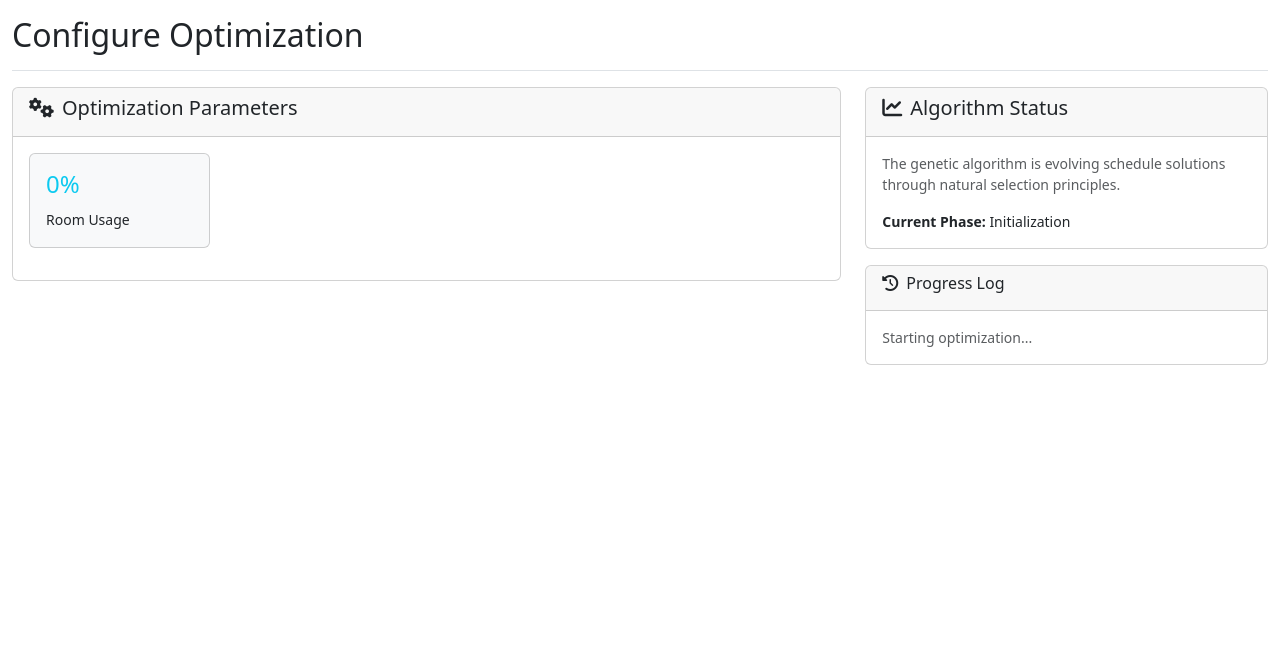
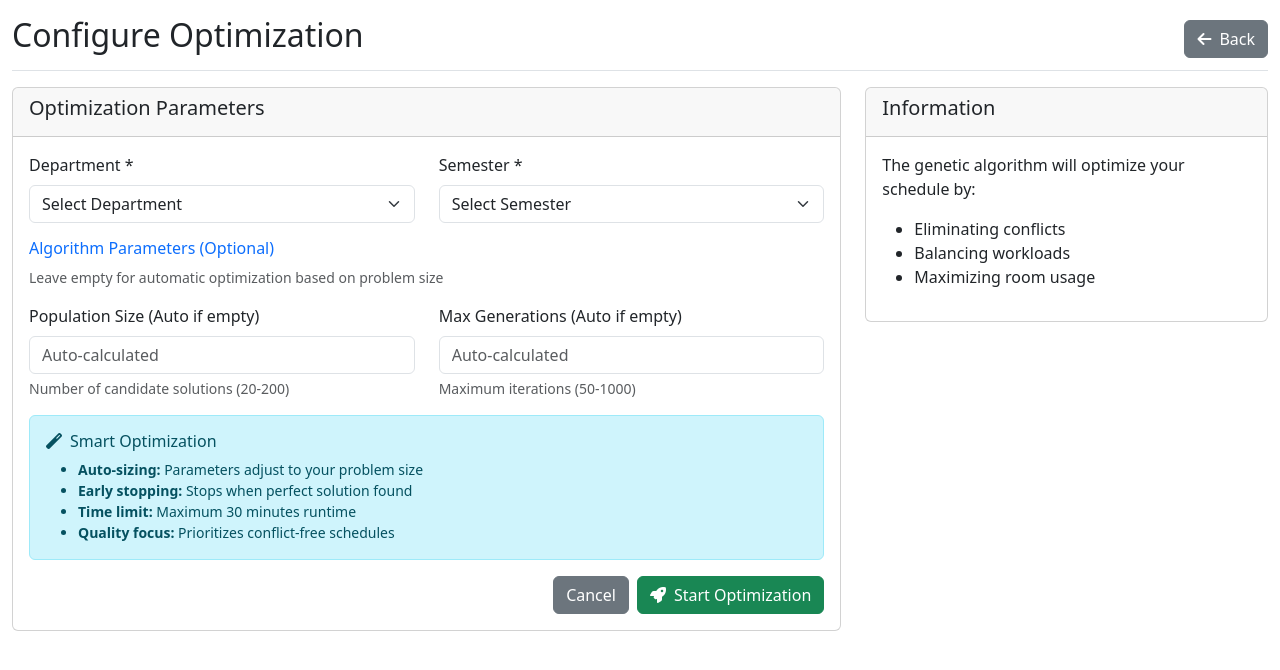
Before and after one commit to beyzanurbayir/ScheduleProject_Python, a Flask app: page /optimize/configure in a window 1280 px wide. Shown: the part 56-726 px from the top of the page. Run offline with Flask 3, Linux system fonts and the light colour scheme.

Commit message:
optimize generic algoritma ile algoritma oluşturma kodu geliştirildi ama hala yetersiz ve hata alıyorum.

```diff
--- a/app.py
+++ b/app.py
@@ -196,6 +196,7 @@ def create_app():
 
         return min(base_progress + bonus, 100)
 
+
     @app.errorhandler(404)
     def not_found(error):
         return render_template('errors/404.html'), 404
@@ -243,6 +244,10 @@ def create_app():
 
     return app
 
+
+
+
+
 if __name__ == '__main__':
     app = create_app()
 
--- a/models/database.py
+++ b/models/database.py
@@ -283,6 +283,8 @@ class Instructor(db.Model):
         assignment = next((ia for ia in self.lesson_assignments if ia.lesson_id == lesson.id), None)
         return assignment is not None
 
+
+
     def to_dict(self):
         return {
             'id': self.id,
--- a/routes/optimization.py
+++ b/routes/optimization.py
@@ -1,19 +1,34 @@
-# ===== routes/optimization.py =====
+# ===== routes/optimization.py - DÜZELTME =====
 from flask import Blueprint, render_template, request, jsonify, flash, redirect, url_for
-from models.database import db, Department, OptimizationRun
-from models.optimization import AdvancedScheduleOptimizer, OptimizationConfig
+from models.database import db, Department, OptimizationRun, Lesson, Instructor, Classroom
+# import app as flask_app
+
+# Import kontrolü ile optimization modülü
+try:
+    from models.optimization import AdvancedScheduleOptimizer, OptimizationConfig
+    OPTIMIZATION_AVAILABLE = True
+except ImportError as e:
+    print(f"Warning: Optimization module import failed: {e}")
+    OPTIMIZATION_AVAILABLE = False
+
+from sqlalchemy import func
 import threading
 import uuid
 import time
+import logging
 
 optimization_bp = Blueprint('optimization', __name__)
 
 # Global storage for optimization progress
 optimization_sessions = {}
 
+# Logging setup
+logging.basicConfig(level=logging.INFO)
+logger = logging.getLogger(__name__)
+
 @optimization_bp.route('/')
 def index():
-    departments = Department.query.all()
+    departments = Department.query.filter_by(is_active=True).all()
     recent_runs = OptimizationRun.query.order_by(OptimizationRun.created_at.desc()).limit(10).all()
     return render_template('optimization/index.html', departments=departments, recent_runs=recent_runs)
 
@@ -21,52 +36,146 @@ def index():
 def configure():
     if request.method == 'POST':
         try:
+            # Form verilerini al
             department_id = int(request.form['department_id'])
-            grade = int(request.form['grade'])
+            semester = int(request.form['semester'])
 
-            # Parse optimization parameters
+            # Önce temel verileri kontrol et
+            department = Department.query.get(department_id)
+            if not department:
+                flash('Selected department not found!', 'error')
+                return redirect(url_for('optimization.configure'))
+
+            lessons = Lesson.query.filter_by(
+                department_id=department_id,
+                semester=semester,
+                is_active=True
+            ).all()
+
+            if not lessons:
+                flash(f'No active lessons found for {department.name} - Semester {semester}!', 'error')
+                return redirect(url_for('optimization.configure'))
+
+            instructors = Instructor.query.filter_by(
+                department_id=department_id,
+                is_active=True
+            ).all()
+
+            if not instructors:
+                flash(f'No active instructors found for {department.name}!', 'error')
+                return redirect(url_for('optimization.configure'))
+
+            classrooms = Classroom.query.filter_by(is_active=True, is_bookable=True).all()
+
+            if not classrooms:
+                flash('No available classrooms found!', 'error')
+                return redirect(url_for('optimization.configure'))
+
+                        # Optimizasyon parametrelerini parse et
+            # AKILLI PARAMETRE HESAPLAMA
+            lesson_count = len(lessons)
+            instructor_count = len(instructors)
+            classroom_count = len(classrooms)
+
+            # Otomatik parametre hesaplama
+            if lesson_count <= 5:
+                auto_population = 20  # Çok küçük problemler
+                auto_generations = 50
+            elif lesson_count <= 15:
+                auto_population = 40  # Küçük problemler
+                auto_generations = 100
+            elif lesson_count <= 30:
+                auto_population = 60  # Orta problemler
+                auto_generations = 150
+            else:
+                auto_population = 80  # Büyük problemler
+                auto_generations = 200
+
+            # Kullanıcı girişi varsa kullan, yoksa otomatik hesaplamaları kullan
+            population_size = int(request.form.get('population_size') or auto_population)
+            generations = int(request.form.get('generations') or auto_generations)
+
+            logger.info(f"Using: Population={population_size}, Generations={generations} for {lesson_count} lessons")
+
+            # Optimizasyon parametrelerini oluştur - TAMAMLANDI
             config = OptimizationConfig(
-                population_size=int(request.form.get('population_size', 100)),
-                generations=int(request.form.get('generations', 200)),
-                mutation_rate=float(request.form.get('mutation_rate', 0.1)),
-                crossover_rate=float(request.form.get('crossover_rate', 0.8)),
-                tournament_size=int(request.form.get('tournament_size', 5)),
-                elitism_rate=float(request.form.get('elitism_rate', 0.2))
+                population_size=population_size,
+                generations=generations,
+                mutation_rate=0.15,
+                crossover_rate=0.8,
+                tournament_size=max(3, min(7, population_size // 10)),
+                elitism_rate=0.2,
+                adaptive_mutation=True,
+                local_search_probability=0.2,
+                diversity_threshold=0.1,
+                stagnation_limit=max(15, generations // 10),
+                # Fitness ağırlıkları
+                conflict_penalty=35.0,
+                room_utilization_weight=20.0,
+                instructor_balance_weight=15.0,
+                preference_weight=12.0,
+                time_distribution_weight=10.0,
+                student_satisfaction_weight=8.0
             )
 
-            # Generate session ID
+            # Session ID oluştur
             session_id = str(uuid.uuid4())
 
-            # Start optimization in background thread
+            logger.info(f"Starting optimization for {department.name}, Semester {semester}")
+            logger.info(f"Found: {len(lessons)} lessons, {len(instructors)} instructors, {len(classrooms)} classrooms")
+
+            # Optimizasyonu background thread'de başlat
+            # Optimizasyonu background thread'de başlat
+            from flask import current_app
+            app_context = current_app._get_current_object()
+
+            # Sonra run_optimization fonksiyonunu şöyle değiştirin:
             def run_optimization():
-                try:
-                    optimizer = AdvancedScheduleOptimizer(config)
-                    optimization_sessions[session_id] = {'status': 'running', 'progress': {}}
+                with app_context.app_context():
+                    try:
+                        optimizer = AdvancedScheduleOptimizer(config)
+                        optimization_sessions[session_id] = {
+                            'status': 'running',
+                            'progress': {'generation': 0, 'total_generations': config.generations}
+                        }
 
-                    def progress_callback(progress_data):
-                        optimization_sessions[session_id]['progress'] = progress_data
+                        def progress_callback(progress_data):
+                            optimization_sessions[session_id]['progress'] = progress_data
+                            logger.info(f"Generation {progress_data.get('generation', 0)}: Fitness {progress_data.get('best_fitness', 0):.2f}")
 
-                    result = optimizer.optimize_schedule(
-                        department_id, grade, session_id, progress_callback
-                    )
+                        result = optimizer.optimize_schedule(
+                            department_id, semester, session_id, progress_callback
+                        )
 
-                    optimization_sessions[session_id]['status'] = 'completed'
-                    optimization_sessions[session_id]['result'] = result
+                        optimization_sessions[session_id]['status'] = 'completed'
+                        optimization_sessions[session_id]['result'] = result
+                        logger.info(f"Optimization completed successfully for session {session_id}")
 
-                except Exception as e:
-                    optimization_sessions[session_id]['status'] = 'error'
-                    optimization_sessions[session_id]['error'] = str(e)
+                    except Exception as e:
+                        logger.error(f"Optimization failed for session {session_id}: {str(e)}")
+                        optimization_sessions[session_id]['status'] = 'error'
+                        optimization_sessions[session_id]['error'] = str(e)
+
+
 
             thread = threading.Thread(target=run_optimization, daemon=True)
             thread.start()
 
+            flash(f'Optimization started for {department.name} - Semester {semester}!', 'success')
             return redirect(url_for('optimization.progress', session_id=session_id))
 
         except (ValueError, Exception) as e:
+            logger.error(f"Error starting optimization: {str(e)}")
             flash(f'Error starting optimization: {str(e)}', 'error')
 
-    departments = Department.query.all()
+    # GET request - show configuration form
+    departments = Department.query.filter_by(is_active=True).all()
     return render_template('optimization/configure.html', departments=departments)
+
+@optimization_bp.route('/test')
+def test():
+    return "Optimization Blueprint is working!"
+
 
 @optimization_bp.route('/progress/<session_id>')
 def progress(session_id):
@@ -76,19 +185,66 @@ def progress(session_id):
 
     session_data = optimization_sessions[session_id]
 
-    if session_data['status'] == 'completed':
+    if session_data['status'] == 'completed' and 'result' in session_data:
         return redirect(url_for('results.view', run_id=session_data['result'].id))
 
     return render_template('optimization/progress.html',
                          session_id=session_id,
                          session_data=session_data)
 
+@optimization_bp.route('/api/progress/')
 @optimization_bp.route('/api/progress/<session_id>')
-def api_progress(session_id):
+def api_progress(session_id=None):
+    if session_id is None:
+        return jsonify({'error': 'No session ID provided'}), 400
+
     if session_id not in optimization_sessions:
         return jsonify({'error': 'Session not found'}), 404
 
     return jsonify(optimization_sessions[session_id])
+
+@optimization_bp.route('/api/preview/<int:department_id>/<int:semester>')
+def api_preview(department_id, semester):
+    """Department ve semester seçimi için önizleme verisi"""
+    try:
+        lessons = Lesson.query.filter_by(
+            department_id=department_id,
+            semester=semester,
+            is_active=True
+        ).all()
+
+        instructors = Instructor.query.filter_by(
+            department_id=department_id,
+            is_active=True
+        ).all()
+
+        classrooms = Classroom.query.filter_by(is_active=True, is_bookable=True).count()
+
+        total_hours = sum(lesson.theory_hours + lesson.practice_hours + lesson.lab_hours for lesson in lessons)
+
+        warnings = []
+        if len(lessons) == 0:
+            warnings.append("No lessons found for this semester")
+        if len(instructors) == 0:
+            warnings.append("No instructors available in this department")
+        if classrooms == 0:
+            warnings.append("No classrooms available")
+        if len(instructors) > 0 and len(lessons) > 0:
+            avg_lessons_per_instructor = len(lessons) / len(instructors)
+            if avg_lessons_per_instructor > 8:
+                warnings.append("High lesson-to-instructor ratio detected")
+
+        return jsonify({
+            'lessons': len(lessons),
+            'instructors': len(instructors),
+            'classrooms': classrooms,
+            'total_hours': total_hours,
+            'warnings': warnings
+        })
+
+    except Exception as e:
+        logger.error(f"Error in preview API: {str(e)}")
+        return jsonify({'error': str(e)}), 500
 
 @optimization_bp.route('/runs')
 def runs():
@@ -107,10 +263,30 @@ def runs():
         page=page, per_page=20, error_out=False
     )
 
-    departments = Department.query.all()
+    departments = Department.query.filter_by(is_active=True).all()
 
     return render_template('optimization/runs.html',
                          runs=runs,
                          departments=departments,
                          selected_dept=dept_id,
                          selected_status=status)
+
+@optimization_bp.route('/cancel/<session_id>', methods=['POST'])
+def cancel_optimization(session_id):
+    """Çalışan optimizasyonu iptal et"""
+    if session_id in optimization_sessions:
+        optimization_sessions[session_id]['status'] = 'cancelled'
+        flash('Optimization cancelled successfully!', 'info')
+    else:
+        flash('Optimization session not found!', 'error')
+
+    return redirect(url_for('optimization.index'))
+
+# Cleanup eski session'ları
+import atexit
+def cleanup_sessions():
+    """Uygulama kapanırken session'ları temizle"""
+    optimization_sessions.clear()
+    logger.info("Optimization sessions cleaned up")
+
+atexit.register(cleanup_sessions)
--- a/templates/optimization/configure.html
+++ b/templates/optimization/configure.html
@@ -1,33 +1,83 @@
 <!-- templates/optimization/configure.html -->
 {% extends "base.html" %}
 
-{% block title %}Configure Optimization - Schedule Optimizer{% endblock %}
+{% block title %}Configure Optimization{% endblock %}
 
 {% block content %}
 <div class="col-12">
     <div class="d-flex justify-content-between flex-wrap flex-md-nowrap align-items-center pt-3 pb-2 mb-3 border-bottom">
         <h1 class="h2">Configure Optimization</h1>
+        <a href="{{ url_for('optimization.index') }}" class="btn btn-secondary">
+            <i class="fas fa-arrow-left me-2"></i>Back
+        </a>
     </div>
 
     <div class="row">
         <div class="col-md-8">
             <div class="card">
                 <div class="card-header">
-                    <h5><i class="fas fa-cogs me-2"></i>Optimization Parameters</h5>
+                    <h5>Optimization Parameters</h5>
                 </div>
                 <div class="card-body">
-                    <form method="POST">
+                    <form method="POST" id="optimizationForm">
                         <!-- Basic Settings -->
                         <div class="row mb-3">
-                            <div class="col-md-3">
-                            <div class="card bg-light">
-                                <div class="card-body">
-                                    <h4 id="utilizationStat" class="text-info">0%</h4>
-                                    <small>Room Usage</small>
-                                </div>
+                            <div class="col-md-6">
+                                <label for="department_id" class="form-label">Department *</label>
+                                <select class="form-select" id="department_id" name="department_id" required>
+                                    <option value="">Select Department</option>
+                                    {% for dept in departments %}
+                                        <option value="{{ dept.id }}">{{ dept.name }}</option>
+                                    {% endfor %}
+                                </select>
+                            </div>
+                            <div class="col-md-6">
+                                <label for="semester" class="form-label">Semester *</label>
+                                <select class="form-select" id="semester" name="semester" required>
+                                    <option value="">Select Semester</option>
+                                    <option value="1">Fall Semester (Güz)</option>
+                                    <option value="2">Spring Semester (Bahar)</option>
+                                </select>
                             </div>
                         </div>
-                    </div>
+
+                        <!-- Algorithm Parameters -->
+                        <div class="row mb-3">
+                            <div class="col-12">
+                                <h6 class="text-primary">Algorithm Parameters (Optional)</h6>
+                                <p class="small text-muted">Leave empty for automatic optimization based on problem size</p>
+                            </div>
+                            <div class="col-md-6">
+                                <label for="population_size" class="form-label">Population Size (Auto if empty)</label>
+                                <input type="number" class="form-control" id="population_size" name="population_size"
+                                       placeholder="Auto-calculated" min="20" max="200">
+                                <div class="form-text">Number of candidate solutions (20-200)</div>
+                            </div>
+                            <div class="col-md-6">
+                                <label for="generations" class="form-label">Max Generations (Auto if empty)</label>
+                                <input type="number" class="form-control" id="generations" name="generations"
+                                       placeholder="Auto-calculated" min="50" max="1000">
+                                <div class="form-text">Maximum iterations (50-1000)</div>
+                            </div>
+                        </div>
+
+                        <div class="alert alert-info">
+                            <h6><i class="fas fa-magic me-2"></i>Smart Optimization</h6>
+                            <ul class="small mb-0">
+                                <li><strong>Auto-sizing:</strong> Parameters adjust to your problem size</li>
+                                <li><strong>Early stopping:</strong> Stops when perfect solution found</li>
+                                <li><strong>Time limit:</strong> Maximum 30 minutes runtime</li>
+                                <li><strong>Quality focus:</strong> Prioritizes conflict-free schedules</li>
+                            </ul>
+                        </div>
+
+                        <div class="d-grid gap-2 d-md-flex justify-content-md-end">
+                            <a href="{{ url_for('optimization.index') }}" class="btn btn-secondary">Cancel</a>
+                            <button type="submit" class="btn btn-success">
+                                <i class="fas fa-rocket me-2"></i>Start Optimization
+                            </button>
+                        </div>
+                    </form>
                 </div>
             </div>
         </div>
@@ -35,31 +85,15 @@
         <div class="col-md-4">
             <div class="card">
                 <div class="card-header">
-                    <h5><i class="fas fa-chart-line me-2"></i>Algorithm Status</h5>
+                    <h5>Information</h5>
                 </div>
                 <div class="card-body">
-                    <div id="algorithmInfo">
-                        <p class="small text-muted">The genetic algorithm is evolving schedule solutions through natural selection principles.</p>
-                        <div class="mt-3">
-                            <div class="small">
-                                <strong>Current Phase:</strong> <span id="currentPhase">Initialization</span><br>
-                                {% if session_id %}
-                                <strong>Session ID:</strong> <code>{{ session_id[:8] }}...</code>
-                                {% endif %}
-                            </div>
-                        </div>
-                    </div>
-                </div>
-            </div>
-
-            <div class="card mt-3">
-                <div class="card-header">
-                    <h6><i class="fas fa-history me-2"></i>Progress Log</h6>
-                </div>
-                <div class="card-body" style="max-height: 200px; overflow-y: auto;">
-                    <div id="progressLog" class="small">
-                        <div class="text-muted">Starting optimization...</div>
-                    </div>
+                    <p>The genetic algorithm will optimize your schedule by:</p>
+                    <ul>
+                        <li>Eliminating conflicts</li>
+                        <li>Balancing workloads</li>
+                        <li>Maximizing room usage</li>
+                    </ul>
                 </div>
             </div>
         </div>
@@ -69,65 +103,10 @@
 
 {% block extra_js %}
 <script>
-let progressInterval;
-let sessionId = '{{ session_id }}';
-
-function updateProgress() {
-    fetch(`/optimize/api/progress/${sessionId}`)
-        .then(response => response.json())
-        .then(data => {
-            if (data.status === 'running' && data.progress) {
-                const progress = data.progress;
-                const percentage = Math.round((progress.generation / progress.total_generations) * 100);
-
-                document.getElementById('progressBar').style.width = percentage + '%';
-                document.getElementById('progressText').textContent = percentage + '%';
-                document.getElementById('statusText').textContent =
-                    `Generation ${progress.generation} of ${progress.total_generations} - Fitness: ${Math.round(progress.best_fitness)}`;
-
-                document.getElementById('generationStat').textContent = progress.generation;
-                document.getElementById('fitnessStat').textContent = Math.round(progress.best_fitness);
-                document.getElementById('conflictsStat').textContent = progress.conflicts;
-
-                document.getElementById('currentPhase').textContent =
-                    progress.generation === 0 ? 'Initialization' :
-                    progress.generation < progress.total_generations * 0.3 ? 'Early Evolution' :
-                    progress.generation < progress.total_generations * 0.7 ? 'Mid Evolution' : 'Final Optimization';
-
-                // Add to progress log
-                const logDiv = document.getElementById('progressLog');
-                if (progress.generation % 20 === 0) {
-                    const logEntry = document.createElement('div');
-                    logEntry.className = 'mb-1';
-                    logEntry.innerHTML = `<small>Gen ${progress.generation}: Fitness ${Math.round(progress.best_fitness)}, Conflicts ${progress.conflicts}</small>`;
-                    logDiv.appendChild(logEntry);
-                    logDiv.scrollTop = logDiv.scrollHeight;
-                }
-
-            } else if (data.status === 'completed') {
-                clearInterval(progressInterval);
-                document.getElementById('progressBar').style.width = '100%';
-                document.getElementById('progressText').textContent = '100%';
-                document.getElementById('statusText').innerHTML =
-                    '<i class="fas fa-check-circle text-success me-2"></i>Optimization completed successfully!';
-
-                setTimeout(() => {
-                    window.location.href = `/results/run/${data.result.id}`;
-                }, 2000);
-
-            } else if (data.status === 'error') {
-                clearInterval(progressInterval);
-                document.getElementById('statusText').innerHTML =
-                    '<i class="fas fa-exclamation-circle text-danger me-2"></i>Optimization failed: ' + data.error;
-            }
-        })
-        .catch(error => {
-            console.error('Error fetching progress:', error);
-        });
-}
-
-// Start progress monitoring
-progressInterval = setInterval(updateProgress, 1000);
-updateProgress(); // Initial call
+document.getElementById('optimizationForm').addEventListener('submit', function(e) {
+    const submitBtn = this.querySelector('button[type="submit"]');
+    submitBtn.innerHTML = '<i class="fas fa-spinner fa-spin me-2"></i>Starting...';
+    submitBtn.disabled = true;
+});
 </script>
 {% endblock %}
```
Also changed, not shown: templates/optimization/progress.html (+22 -47 lines), instance/schedule_optimizer.db, 1 other file.
